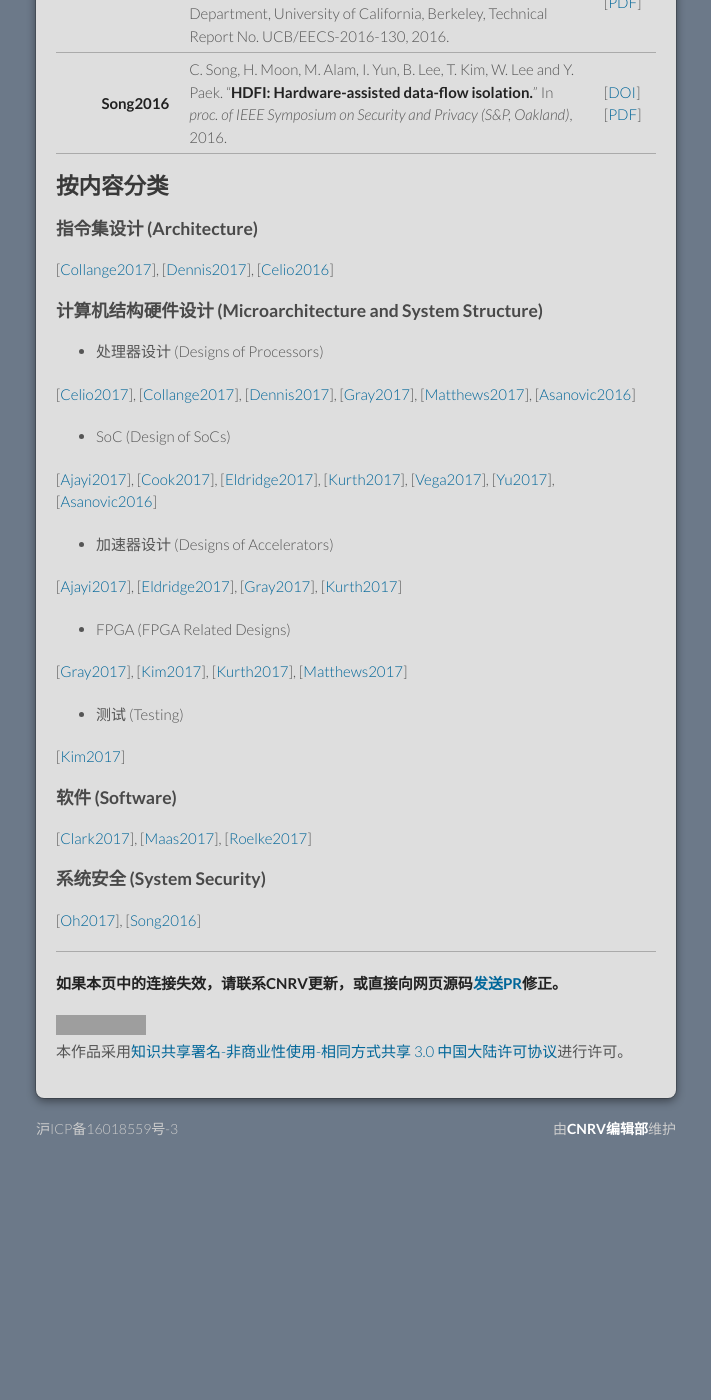
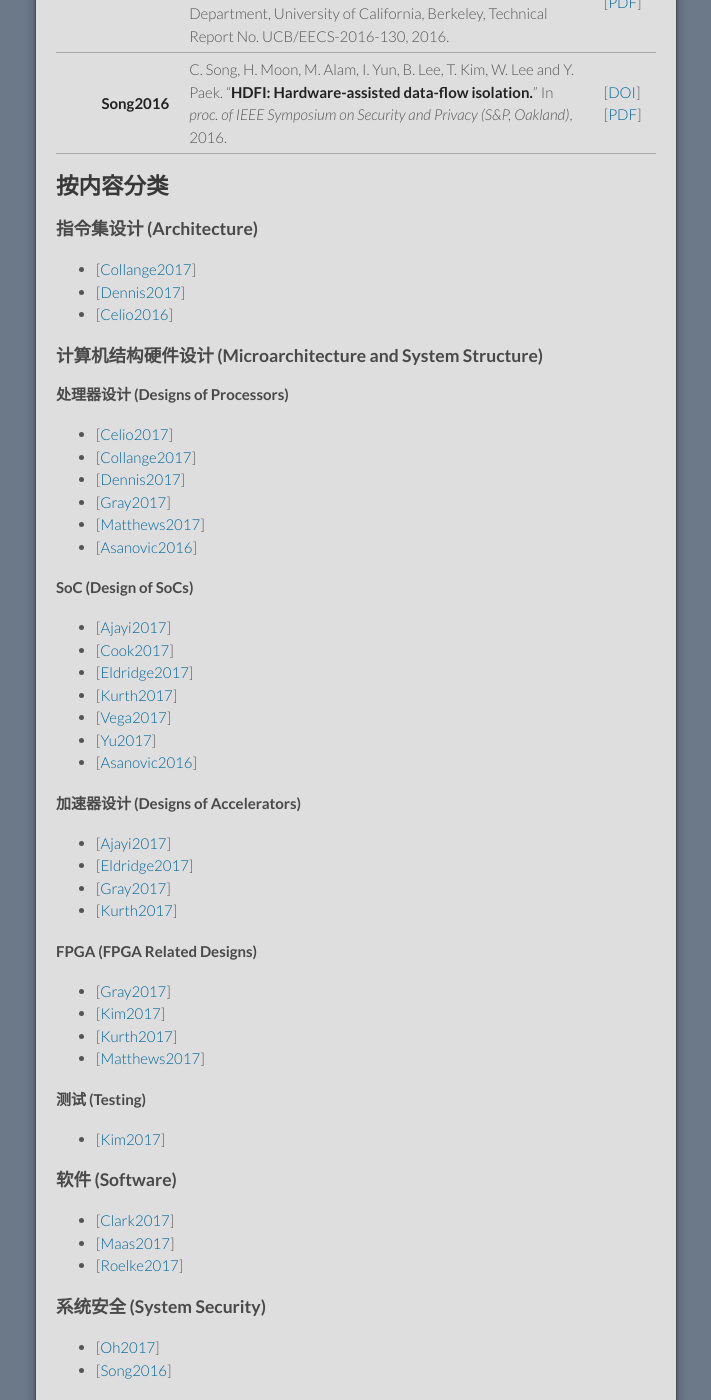
Before and after one commit to cnrv/home, a Jekyll site: the page built from papers.md, in a window 1280 px wide and 1400 px high, scrolled down 2194 px. Shown: the whole window, without its empty margins (284-995 px from the left). Built offline with Jekyll 4.4.1, drawn with Linux system fonts in a browser that asks for light colours; Markdown is read by kramdown in place of the engine named in the settings; comment, search, counter and statistics services are not loaded; our own code applies the rules of GitHub Pages for plain Markdown files; before the commit the page ends 3403 px from its top, so only the background shows below that; grey boxes are pictures that could not be loaded.

Commit message:
better ref.
Signed-off-by: Alex Guo <xfguo@credosemi.com.cn>

```diff
--- a/papers.md
+++ b/papers.md
@@ -35,44 +35,59 @@ layout: default
 
 ### 指令集设计 (Architecture)
 
-[[Collange2017](#Collange2017)], [[Dennis2017](#Dennis2017)], [[Celio2016](#Celio2016)]
+- [[Collange2017](#Collange2017)]
+- [[Dennis2017](#Dennis2017)]
+- [[Celio2016](#Celio2016)]
 
 ### 计算机结构硬件设计 (Microarchitecture and System Structure)
 
-- 处理器设计 (Designs of Processors)
+#### 处理器设计 (Designs of Processors)
 
-[[Celio2017](#Celio2017)], [[Collange2017](#Collange2017)],
-[[Dennis2017](#Dennis2017)],
-[[Gray2017](#Gray2017)],
-[[Matthews2017](#Matthews2017)],
-[[Asanovic2016](#Asanovic2016)]
+- [[Celio2017](#Celio2017)]
+- [[Collange2017](#Collange2017)]
+- [[Dennis2017](#Dennis2017)]
+- [[Gray2017](#Gray2017)]
+- [[Matthews2017](#Matthews2017)]
+- [[Asanovic2016](#Asanovic2016)]
 
-- SoC (Design of SoCs)
+#### SoC (Design of SoCs)
 
-[[Ajayi2017](#Ajayi2017)], [[Cook2017](#Cook2017)],
-[[Eldridge2017](#Eldridge2017)], [[Kurth2017](#Kurth2017)], [[Vega2017](#Vega2017)], [[Yu2017](#Yu2017)],
-[[Asanovic2016](#Asanovic2016)]
+- [[Ajayi2017](#Ajayi2017)]
+- [[Cook2017](#Cook2017)]
+- [[Eldridge2017](#Eldridge2017)]
+- [[Kurth2017](#Kurth2017)]
+- [[Vega2017](#Vega2017)]
+- [[Yu2017](#Yu2017)]
+- [[Asanovic2016](#Asanovic2016)]
 
-- 加速器设计 (Designs of Accelerators)
+#### 加速器设计 (Designs of Accelerators)
 
-[[Ajayi2017](#Ajayi2017)], [[Eldridge2017](#Eldridge2017)], [[Gray2017](#Gray2017)], [[Kurth2017](#Kurth2017)]
+- [[Ajayi2017](#Ajayi2017)]
+- [[Eldridge2017](#Eldridge2017)]
+- [[Gray2017](#Gray2017)]
+- [[Kurth2017](#Kurth2017)]
 
-- FPGA (FPGA Related Designs)
+#### FPGA (FPGA Related Designs)
 
-[[Gray2017](#Gray2017)], [[Kim2017](#Kim2017)], [[Kurth2017](#Kurth2017)], [[Matthews2017](#Matthews2017)]
+- [[Gray2017](#Gray2017)]
+- [[Kim2017](#Kim2017)]
+- [[Kurth2017](#Kurth2017)]
+- [[Matthews2017](#Matthews2017)]
 
-- 测试 (Testing)
+#### 测试 (Testing)
 
-[[Kim2017](#Kim2017)]
+- [[Kim2017](#Kim2017)]
 
 ### 软件 (Software)
 
-[[Clark2017](#Clark2017)], [[Maas2017](#Maas2017)], [[Roelke2017](#Roelke2017)]
+- [[Clark2017](#Clark2017)]
+- [[Maas2017](#Maas2017)]
+- [[Roelke2017](#Roelke2017)]
 
 ### 系统安全 (System Security)
 
-[[Oh2017](#Oh2017)], [[Song2016](#Song2016)]
-
+- [[Oh2017](#Oh2017)]
+- [[Song2016](#Song2016)]
 
 ------------------------
 
```
